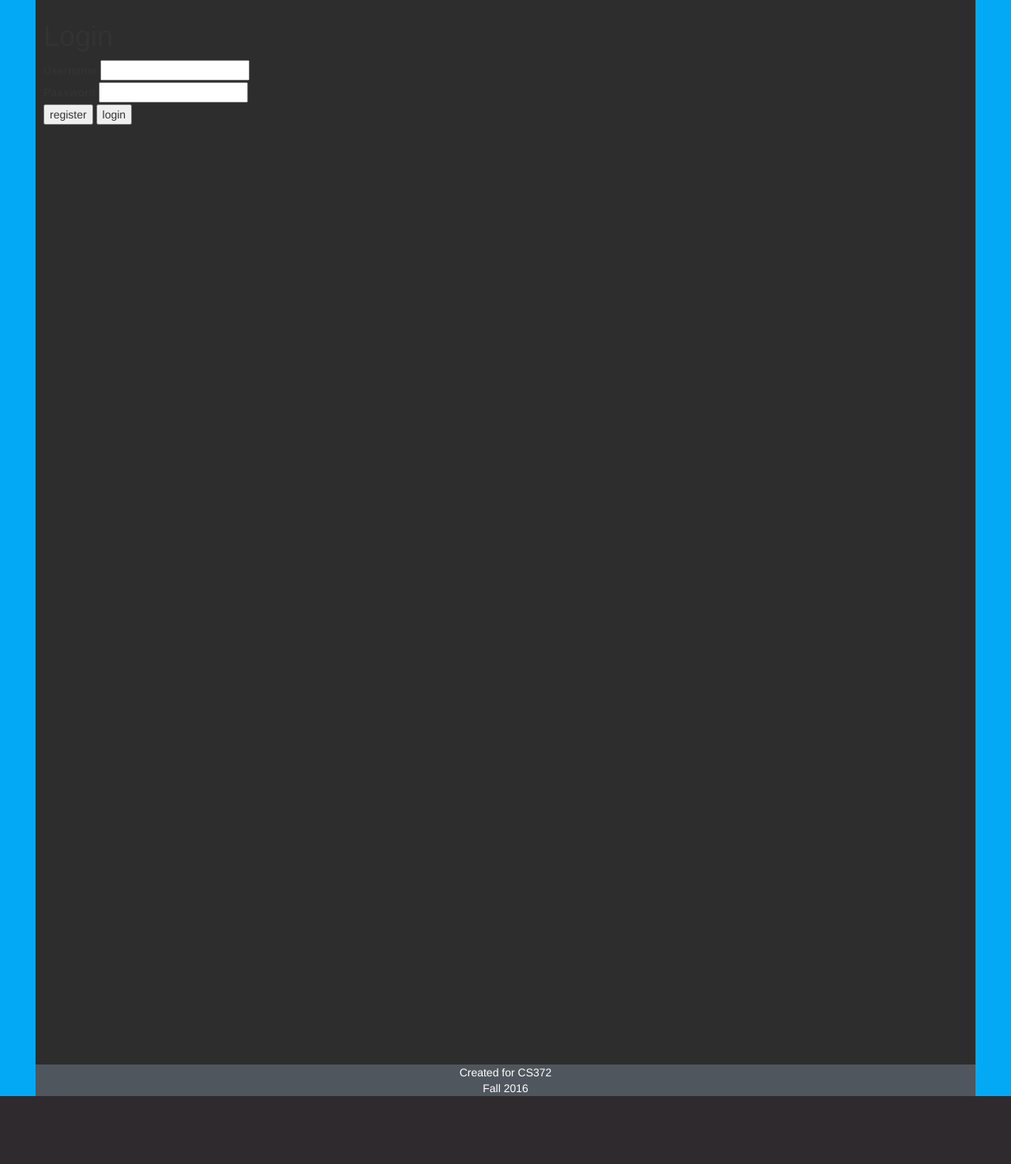
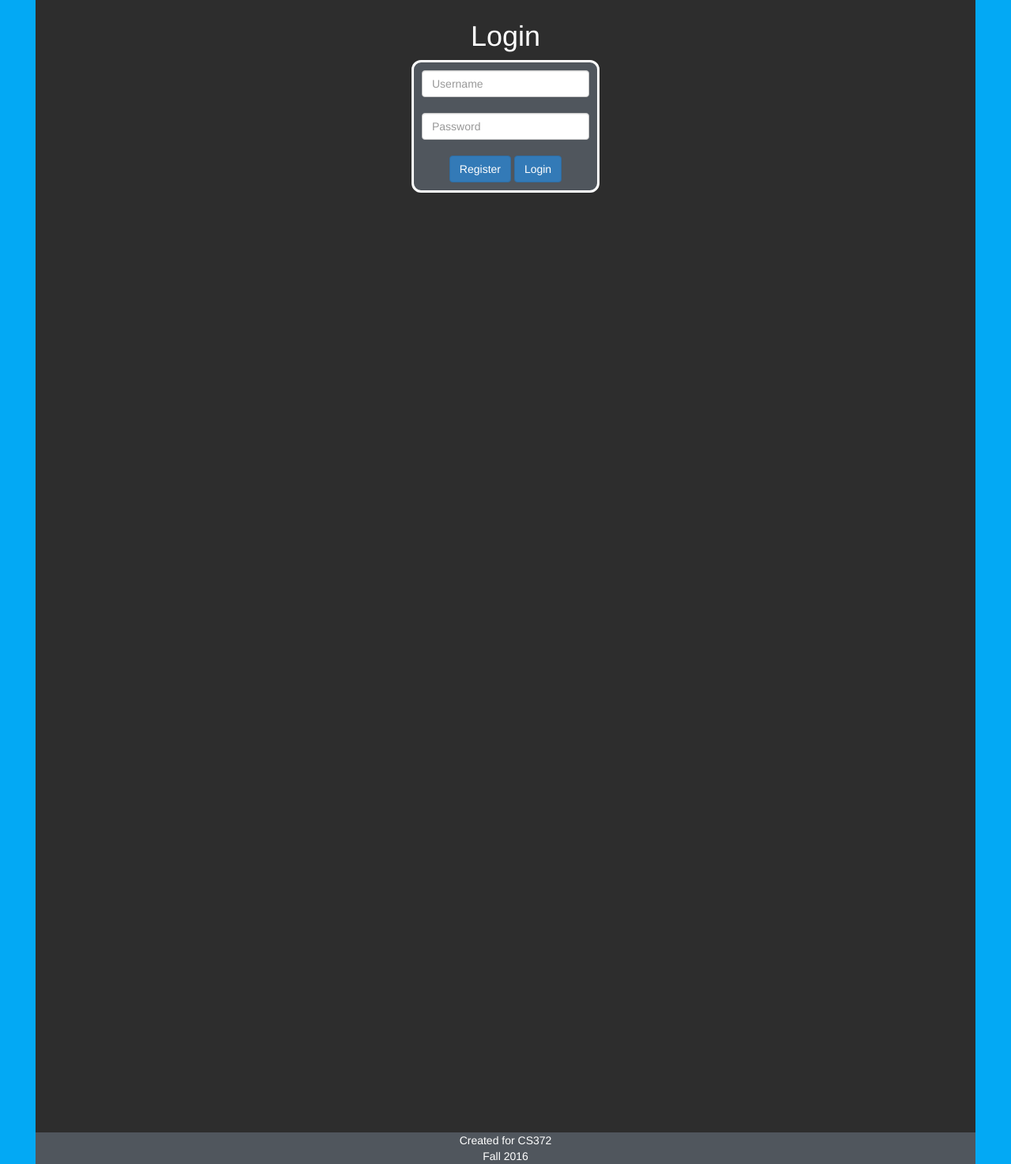
Before and after one commit to brewdd02/OnlineImage, a PHP site: page / in a window 1280 px wide. Shown: the part 139-1613 px from the top of the page at 79% size. Before the commit the page ends 1527 px from the top, so only its background shows below. Run offline with PHP 8.4, Linux system fonts and the light colour scheme.

Commit message:
Added styling to the login page

```diff
--- a/index/css/styles.css
+++ b/index/css/styles.css
@@ -41,6 +41,20 @@ section {
 	padding-top: 10px;
 	background-color: #2d2d2d;
 	padding-bottom: 100%;
+}
+
+#outer {
+	border: solid;
+	padding: 10px;
+	border-radius: 12px;
+	background-color: #50565d;
+}
+
+#login {
+	text-align: center;
+	padding-left: 40%;
+	padding-right: 40%;
+	color: white;
 }
 
 #displayFile {
--- a/index/dashboard.php
+++ b/index/dashboard.php
@@ -74,7 +74,7 @@ require_once('getUserFiles.php');
 		  $(document).ready(function(e)
                 {
 
-                	$('#fileList tr').click(function() {
+                	$('#fileList #firstCol').click(function() {
 
         			var file = $(this).attr('value');
 
--- a/index/template/login_form.php
+++ b/index/template/login_form.php
@@ -1,15 +1,17 @@
 <h1>Login</h1>
 <form method="post" action="login.php">
-	<div>
-		<label for="username">Username</label>
-		<input name="username" type="text" />
-	</div>
-	<div>
-		<label for="password">Password</label>
-		<input name="password" type="password" />
-	</div>
-	<div>
-		<input type="submit" name="register" value="register" />
-		<input type="submit" name="login" value="login" />
+	<div id="outer">
+		<div>
+			<input name="username" type="text" placeholder="Username" class="form-control"/>
+		</div>
+		<br>
+		<div>
+			<input name="password" type="password" placeholder="Password"  class="form-control"/>
+		</div>
+		<br>
+		<div>
+			<input type="submit" class="btn btn-primary" name="register" value="Register" />
+			<input type="submit" class="btn btn-primary" name="login" value="Login" />
+		</div>
 	</div>
 </form>
```
